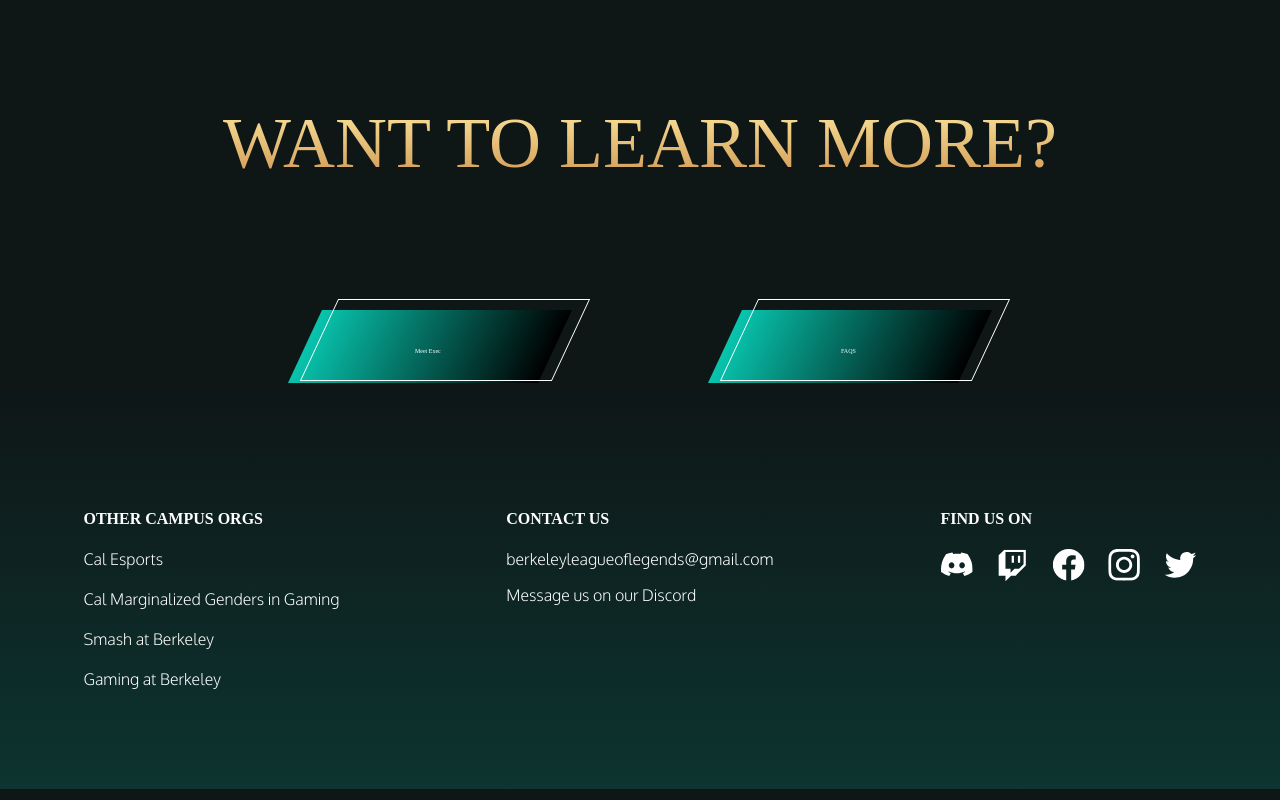
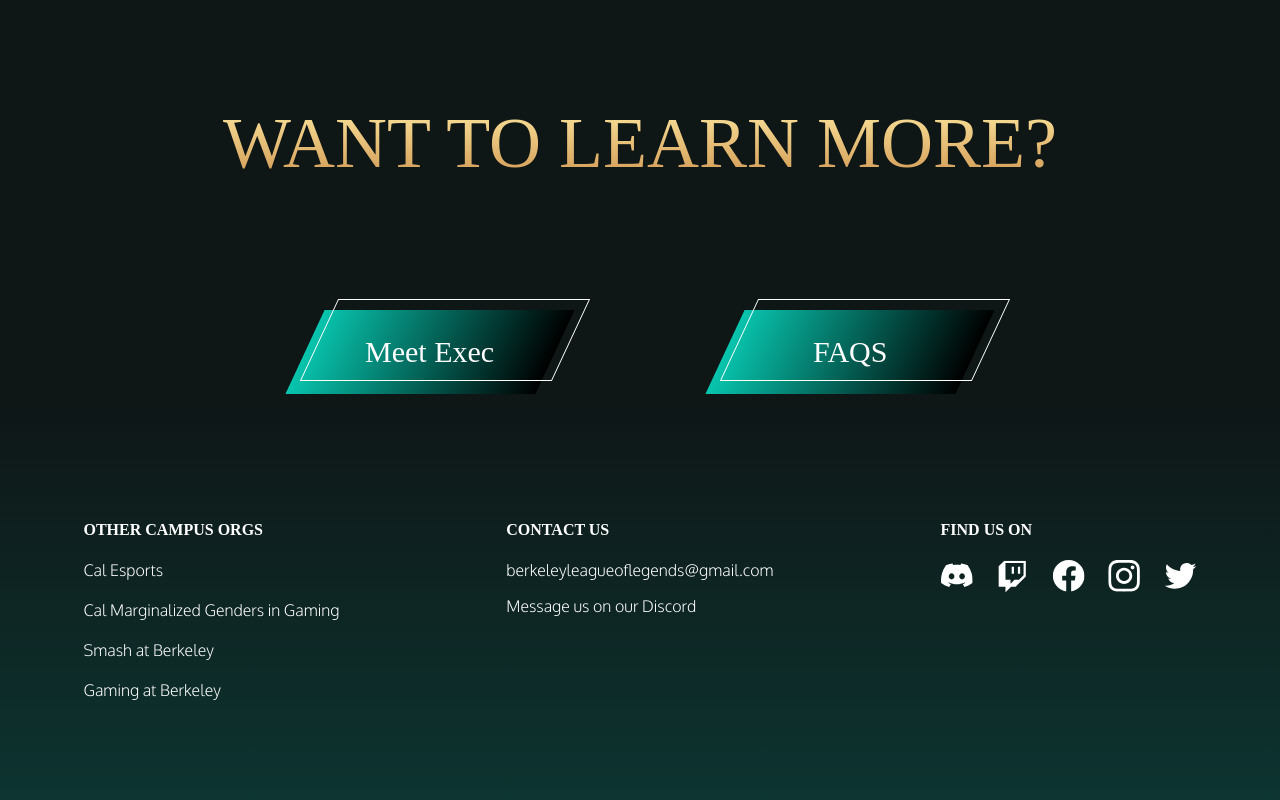
Before and after one commit to LegendsOfBerkeley/website-v2, a React (Create React App) app in the folder client/: page /about in a window 1280 px wide. Shown: the part 2853-3653 px from the top of the page. Built offline with nearby package versions, Linux system fonts and the light colour scheme.

Commit message:
final push

```diff
--- a/client/src/components/LegendsButton.css
+++ b/client/src/components/LegendsButton.css
@@ -49,7 +49,7 @@
     font-family: LEMON MILK;
     color: white;
     font-weight: 400;
-    font-size: 30%;
+    font-size: 30px;
     display: flex;
     align-items: center;
     justify-content: center;
@@ -63,7 +63,7 @@
 
 .overlay {
     padding: 20px;
-    /* width: auto;  */
+    width: auto;
     width: 210px;
     height: 40px;
     margin: -5px 0 0 20px;
```
